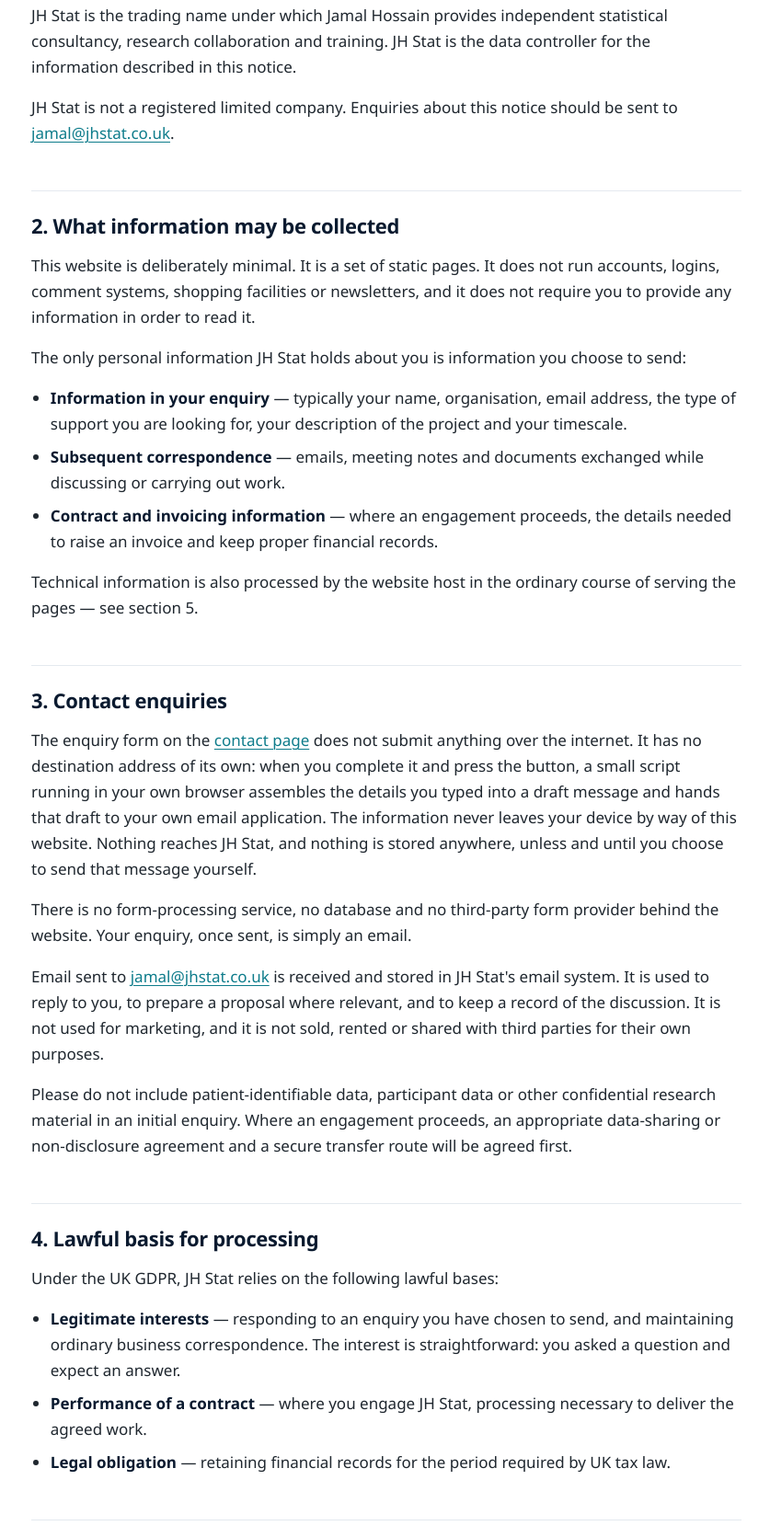
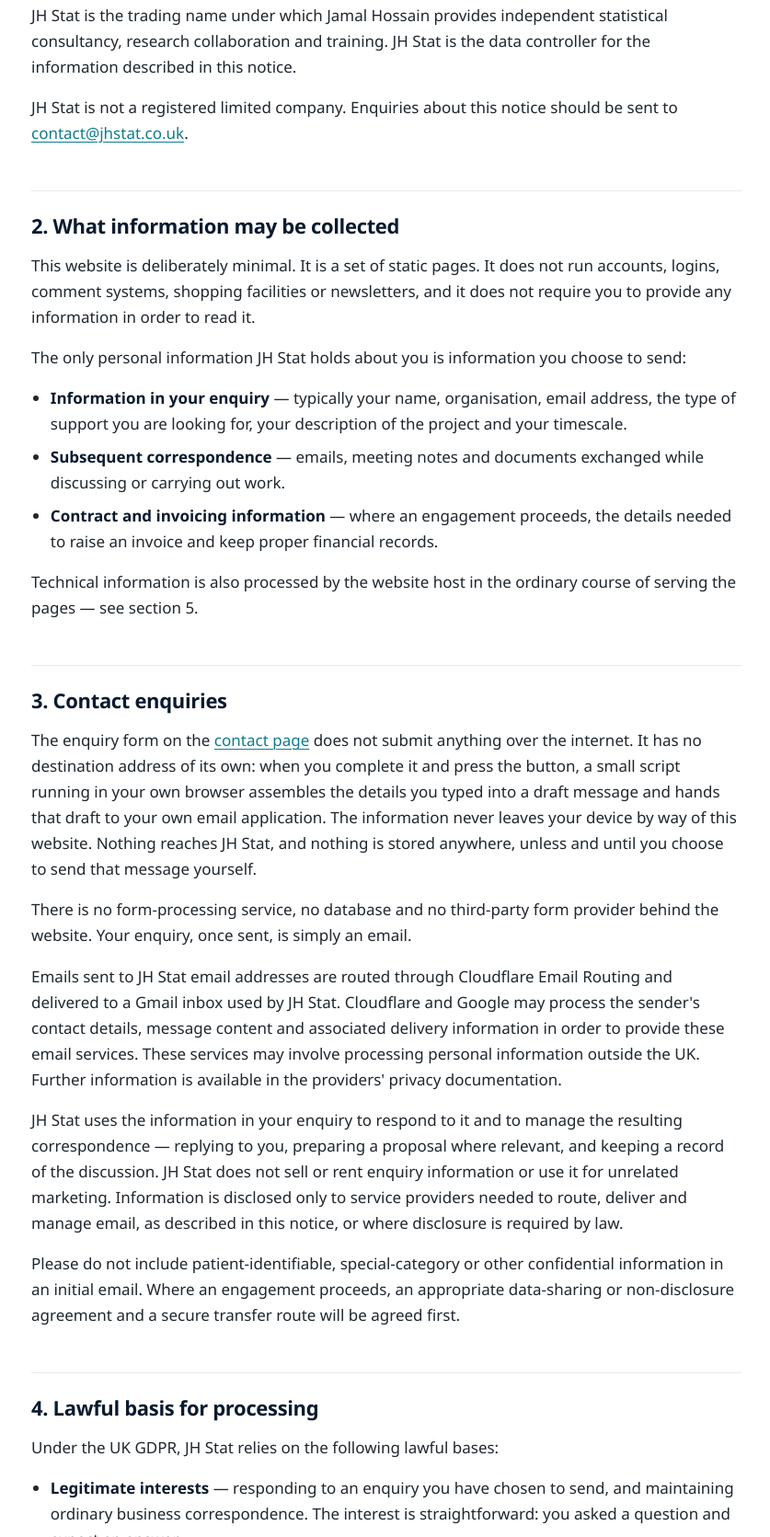
Before and after one commit to jamalstat/jhstat-website, a plain HTML site: page privacy.html in a window 1280 px wide. Shown: the part 1129-2800 px from the top of the page at 92% size, without its empty margins (220-1057 px from the left). Drawn offline with Linux system fonts and the light colour scheme.

Commit message:
Use contact address for public enquiries and clarify email routing

```diff
--- a/js/script.js
+++ b/js/script.js
@@ -179,7 +179,7 @@
     var enquiryForm = document.getElementById('enquiry-form');
 
     if (enquiryForm) {
-      var ENQUIRY_ADDRESS = 'jamal@jhstat.co.uk';
+      var ENQUIRY_ADDRESS = 'contact@jhstat.co.uk';
 
       // Some email clients (notably Outlook on Windows) silently truncate very
       // long mailto: URLs. Warn rather than lose the end of someone's summary.
--- a/privacy.html
+++ b/privacy.html
@@ -125,7 +125,7 @@
           ============================================================
         -->
 
-        <p class="small"><strong>Last updated:</strong> 3 August 2026</p>
+        <p class="small"><strong>Last updated:</strong> 5 August 2026</p>
 
         <div class="toc">
           <h2>On this page</h2>
@@ -159,7 +159,7 @@
           </p>
           <p>
             JH Stat is not a registered limited company. Enquiries about this notice should be sent
-            to <a href="mailto:jamal@jhstat.co.uk">jamal@jhstat.co.uk</a>.
+            to <a href="mailto:contact@jhstat.co.uk">contact@jhstat.co.uk</a>.
           </p>
 
           <h2 id="what-we-collect">2. What information may be collected</h2>
@@ -194,14 +194,24 @@
             the website. Your enquiry, once sent, is simply an email.
           </p>
           <p>
-            Email sent to <a href="mailto:jamal@jhstat.co.uk">jamal@jhstat.co.uk</a> is received and
-            stored in JH Stat's email system. It is used to reply to you, to prepare a proposal
-            where relevant, and to keep a record of the discussion. It is not used for marketing,
-            and it is not sold, rented or shared with third parties for their own purposes.
+            Emails sent to JH Stat email addresses are routed through Cloudflare Email Routing and
+            delivered to a Gmail inbox used by JH Stat. Cloudflare and Google may process the
+            sender's contact details, message content and associated delivery information in order
+            to provide these email services. These services may involve processing personal
+            information outside the UK. Further information is available in the providers' privacy
+            documentation.
           </p>
           <p>
-            Please do not include patient-identifiable data, participant data or other confidential
-            research material in an initial enquiry. Where an engagement proceeds, an appropriate
+            JH Stat uses the information in your enquiry to respond to it and to manage the
+            resulting correspondence — replying to you, preparing a proposal where relevant, and
+            keeping a record of the discussion. JH Stat does not sell or rent enquiry information or
+            use it for unrelated marketing. Information is disclosed only to service providers
+            needed to route, deliver and manage email, as described in this notice, or where
+            disclosure is required by law.
+          </p>
+          <p>
+            Please do not include patient-identifiable, special-category or other confidential
+            information in an initial email. Where an engagement proceeds, an appropriate
             data-sharing or non-disclosure agreement and a secure transfer route will be agreed
             first.
           </p>
@@ -315,7 +325,7 @@
           </ul>
           <p>
             To exercise any of these rights, email
-            <a href="mailto:jamal@jhstat.co.uk">jamal@jhstat.co.uk</a>. Requests are responded to
+            <a href="mailto:contact@jhstat.co.uk">contact@jhstat.co.uk</a>. Requests are responded to
             within one month. There is no charge, except where a request is manifestly unfounded or
             excessive.
           </p>
@@ -327,7 +337,7 @@
           <h2 id="complaints">11. Complaints and contact details</h2>
           <p>
             If you have a question or concern about how JH Stat handles personal information, please
-            email <a href="mailto:jamal@jhstat.co.uk">jamal@jhstat.co.uk</a> in the first instance.
+            email <a href="mailto:contact@jhstat.co.uk">contact@jhstat.co.uk</a> in the first instance.
             Concerns are taken seriously and answered directly.
           </p>
           <p>
@@ -342,7 +352,7 @@
           <p>
             <strong>Contact for data protection matters:</strong><br>
             JH Stat<br>
-            Email: <a href="mailto:jamal@jhstat.co.uk">jamal@jhstat.co.uk</a><br>
+            Email: <a href="mailto:contact@jhstat.co.uk">contact@jhstat.co.uk</a><br>
             Location: United Kingdom
           </p>
           <p class="small">
@@ -423,7 +433,7 @@
         <div>
           <h2>Contact</h2>
           <ul class="footer-list">
-            <li><a href="mailto:jamal@jhstat.co.uk">jamal@jhstat.co.uk</a></li>
+            <li><a href="mailto:contact@jhstat.co.uk">contact@jhstat.co.uk</a></li>
             <li>United Kingdom</li>
             <li><a href="https://www.linkedin.com/in/dr-m-jamal-hossain-fhea-47050071" rel="noopener">LinkedIn</a></li>
             <li><a href="https://orcid.org/0000-0002-2728-1055" rel="noopener">ORCID</a></li>
```
Also changed, not shown: 404.html (+1 -1 lines), about.html (+11 -2 lines), blog.html (+1 -1 lines), contact.html (+9 -9 lines), index.html (+3 -3 lines), publications.html (+1 -1 lines), research.html (+1 -1 lines), services.html (+3 -3 lines), training.html (+3 -3 lines).
